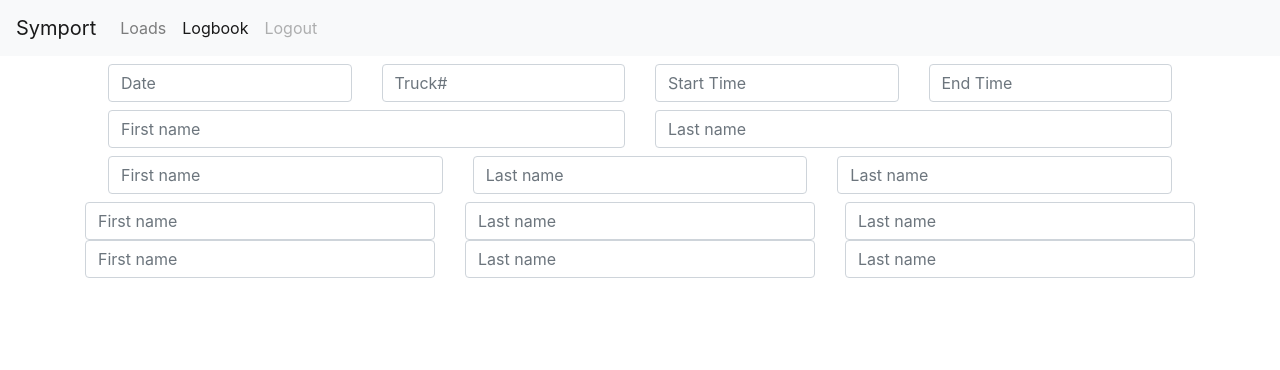
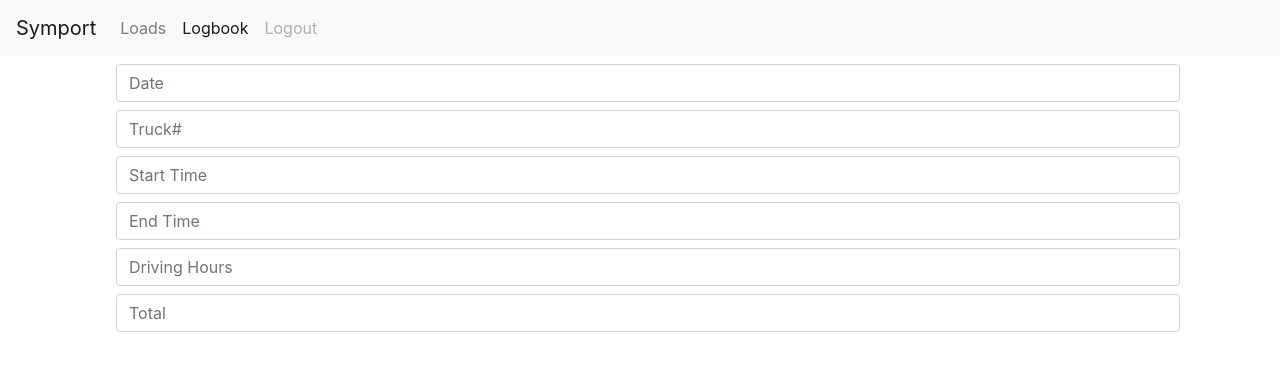
Before and after one commit to smotlani1/Symport-frontend, a React (Create React App) app: page /logbook/new in a window 1280 px wide. Shown: the top 370 px of the page. Built offline with nearby package versions, Linux system fonts and the light colour scheme; sample sign-in values are in the browser's storage.

Commit message:
add env variable for logbook api endpoint

```diff
--- a/src/components/logbook.jsx
+++ b/src/components/logbook.jsx
@@ -10,7 +10,7 @@ class Logbook extends React.Component {
 
   async componentDidMount() {
     const { data: logEntries } = await axios.get(
-      "http://127.0.0.1:8000/logbook/"
+      process.env.REACT_APP_LOGBOOK_API
     );
     this.setState({ logEntries });
   }
@@ -24,12 +24,12 @@ class Logbook extends React.Component {
             <tr>
               <th>Date</th>
               <th>Truck#</th>
-              <th>Pickup</th>
+              {/* <th>Pickup</th>
               <th>In</th>
               <th>Out</th>
               <th>Deliver</th>
               <th>In</th>
-              <th>Out</th>
+              <th>Out</th> */}
               <th>Start Time</th>
               <th>End Time</th>
               <th>Driving Hours</th>
@@ -44,12 +44,12 @@ class Logbook extends React.Component {
                     </td> */}
                 <td>{logEntry.date}</td>
                 <td>{logEntry.truck_no}</td>
-                <td>{logEntry.pickup_address}</td>
+                {/* <td>{logEntry.pickup_address}</td>
                 <td>{logEntry.time_in}</td>
                 <td>{logEntry.time_out}</td>
                 <td>{logEntry.delivery_address}</td>
                 <td>{logEntry.delivery_timein}</td>
-                <td>{logEntry.delivery_timeout}</td>
+                <td>{logEntry.delivery_timeout}</td> */}
                 <td>{logEntry.start_time}</td>
                 <td>{logEntry.end_time}</td>
                 <td>{logEntry.driving_hours}</td>
--- a/src/components/logbookEntry.jsx
+++ b/src/components/logbookEntry.jsx
@@ -1,63 +1,31 @@
 import React, { Component } from "react";
 
 class LogbookEntry extends React.Component {
+  state = {
+    account: { username: "", password: "" },
+  };
+
   render() {
     return (
       <form>
-        <div class="row m-2">
-          <div class="col">
+        <div class="col m-2">
+          <div class ='m-2'>
             <input type="text" class="form-control" placeholder="Date" />
           </div>
-          <div class="col">
+          <div class ='m-2'>
             <input type="text" class="form-control" placeholder="Truck#" />
           </div>
-          <div class="col">
+          <div class ='m-2'>
             <input type="text" class="form-control" placeholder="Start Time" />
           </div>
-          <div class="col">
+          <div class ='m-2'>
             <input type="text" class="form-control" placeholder="End Time" />
           </div>
-        </div>
-        <div class="row m-2">
-          <div class="col">
-            <input type="text" class="form-control" placeholder="First name" />
+          <div class ='m-2'>
+            <input type="text" class="form-control" placeholder="Driving Hours" />
           </div>
-          <div class="col">
-            <input type="text" class="form-control" placeholder="Last name" />
-          </div>
-
-        </div>
-        <div class="row m-2">
-          <div class="col">
-            <input type="text" class="form-control" placeholder="First name" />
-          </div>
-          <div class="col">
-            <input type="text" class="form-control" placeholder="Last name" />
-          </div>
-          <div class="col">
-            <input type="text" class="form-control" placeholder="Last name" />
-          </div>
-        </div>
-        <div class="row">
-          <div class="col">
-            <input type="text" class="form-control" placeholder="First name" />
-          </div>
-          <div class="col">
-            <input type="text" class="form-control" placeholder="Last name" />
-          </div>
-          <div class="col">
-            <input type="text" class="form-control" placeholder="Last name" />
-          </div>
-        </div>
-        <div class="row">
-          <div class="col">
-            <input type="text" class="form-control" placeholder="First name" />
-          </div>
-          <div class="col">
-            <input type="text" class="form-control" placeholder="Last name" />
-          </div>
-          <div class="col">
-            <input type="text" class="form-control" placeholder="Last name" />
+          <div class ='m-2'>
+            <input type="text" class="form-control" placeholder="Total" />
           </div>
         </div>
 
```
Also changed, not shown: 2 other files (tests, documents, lock files or other folders).
